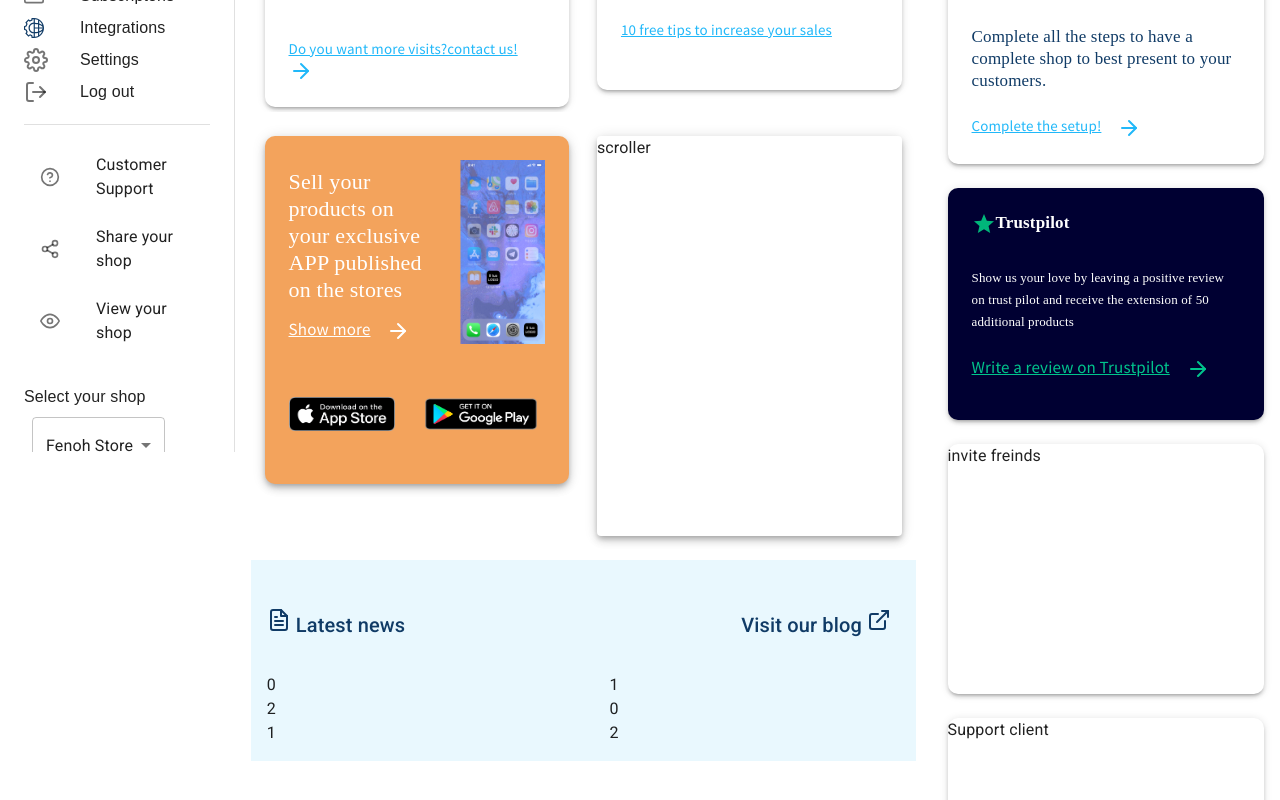
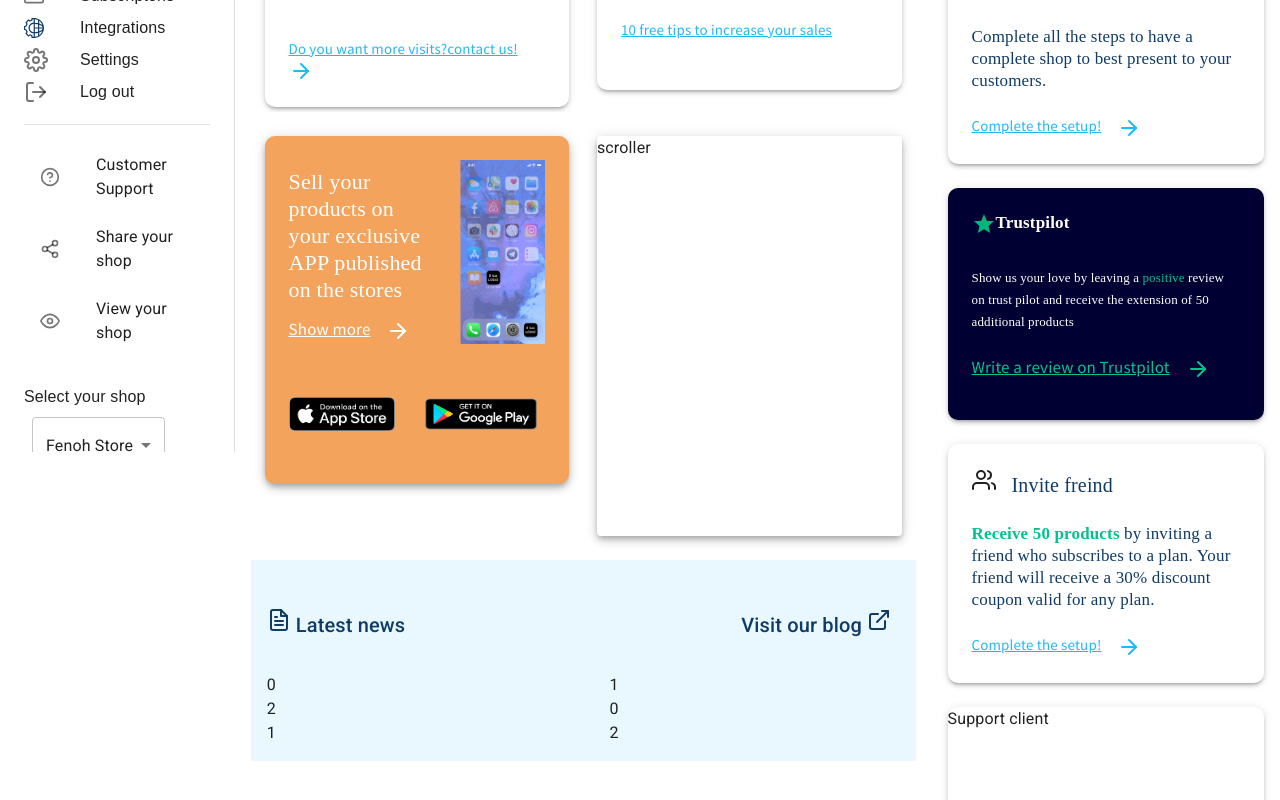
Before and after one commit to Ramy-Ab/LD-Mid-Assessment, a Next.js app: page / in a window 1280 px wide. Shown: the part 348-1148 px from the top of the page. Built offline with nearby package versions, Linux system fonts and the light colour scheme; a web font is replaced by a local one.

Commit message:
LD-17 adding invite freinds card

```diff
--- a/components/dashboard/RightFrame/InviteFreinds.jsx
+++ b/components/dashboard/RightFrame/InviteFreinds.jsx
@@ -1,12 +1,35 @@
-import { Paper } from "@mui/material";
+import { Grid, Paper, Stack, Typography } from "@mui/material";
 import { makeStyles } from "@mui/styles";
+import { ArrowRight, Tool, Users } from "react-feather";
 
 export default function InviteFreinds() {
   const classes = useStyles();
   return (
     <>
       <Paper className={classes.paper} elevation={3}>
-        invite freinds
+        <Stack spacing={3} className={classes.card}>
+          <Grid className={classes.cardHeader} container xs={12}>
+            <Grid item xs={12}>
+              <Users className={classes.usersIcon} size={24} />
+              <Typography variant="cardsTitle">Invite freind</Typography>
+            </Grid>
+          </Grid>
+          <Typography className={classes.bodyText}>
+            <span className={classes.greenText}> Receive 50 products </span> by
+            inviting a friend who subscribes to a plan. Your friend will receive
+            a 30% discount coupon valid for any plan.
+          </Typography>
+          <Grid container>
+            <Typography
+              sx={{ textDecoration: "underline" }}
+              mr={2}
+              variant="bluetext1"
+            >
+              Complete the setup!{" "}
+            </Typography>
+            <ArrowRight className={classes.arrow} />
+          </Grid>
+        </Stack>
       </Paper>
     </>
   );
@@ -14,8 +37,37 @@ export default function InviteFreinds() {
 
 const useStyles = makeStyles((theme) => ({
   paper: {
-    height: "250px",
+    minHeight: "226px",
     borderRadius: "10px",
     marginBottom: "24px",
+    padding: "24px",
+  },
+  card: {
+    display: "flex",
+    justifyContent: "space-between",
+  },
+  cardHeader: {
+    display: "flex",
+    justifyContent: "space-between",
+  },
+  usersIcon: {
+    marginRight: "1rem",
+  },
+  bodyText: {
+    color: "#103B66",
+    fontFamily: "NotoSansHK",
+    fontWeight: "400",
+    fontSize: "17px",
+    lineHeight: "22px",
+  },
+  greenText: {
+    color: "#00C48C",
+    fontFamily: "NotoSansHK",
+    fontWeight: "700",
+    fontSize: "17px",
+    lineHeight: "22px",
+  },
+  arrow: {
+    color: "#21B8F9",
   },
 }));
--- a/components/dashboard/RightFrame/Trustpilot.jsx
+++ b/components/dashboard/RightFrame/Trustpilot.jsx
@@ -18,8 +18,9 @@ export default function Trustpilot() {
             </Grid>
           </Grid>
           <Typography className={classes.textBody}>
-            Show us your love by leaving a positive review on trust pilot and
-            receive the extension of 50 additional products
+            Show us your love by leaving a
+            <span style={{ color: "#00C48C" }}> positive </span> review on trust
+            pilot and receive the extension of 50 additional products
           </Typography>
           <Grid container>
             <Typography
```
